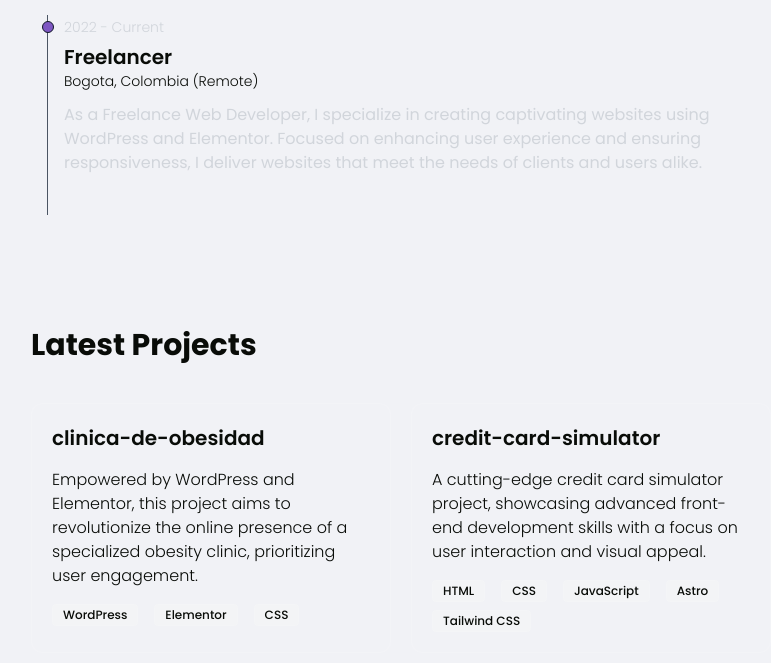
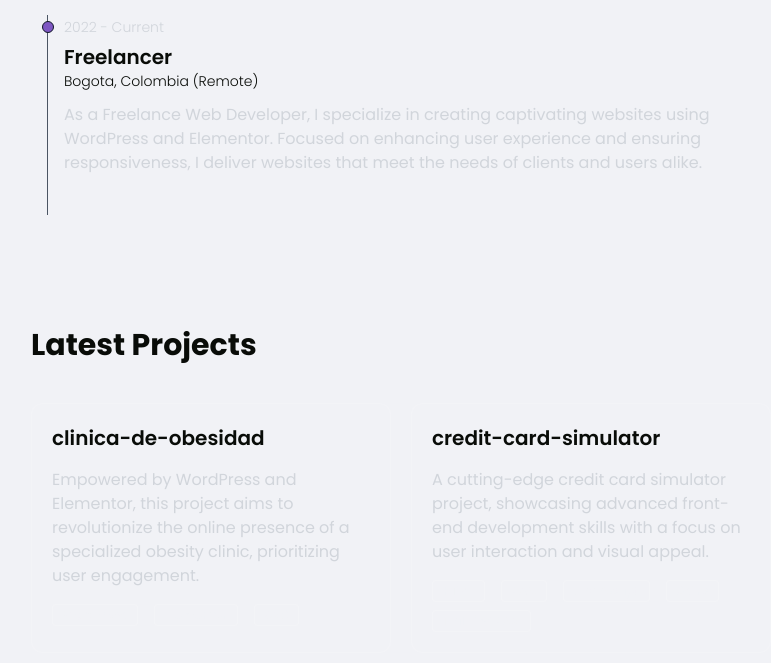
Before and after one commit to andreslopezco/portfolio-astro, an Astro site: page / in a window 1280 px wide. Shown: the part 733-1396 px from the top of the page, without its empty margins (239-1010 px from the left). Built offline with nearby package versions, Linux system fonts and the light colour scheme; Astro itself is replaced by a stand-in of ours.

Commit message:
Delete light mode

```diff
--- a/src/components/ProjectItem.astro
+++ b/src/components/ProjectItem.astro
@@ -5,14 +5,14 @@ const { title, description, img, tags, link, github } = Astro.props;
 ---
 
 <article
-  class="flex flex-col gap-4 p-5 border rounded-xl bg-white/5 border-white/10"
+  class="flex flex-col gap-4 p-5 transition border rounded-xl bg-white/5 border-white/10 hover:scale-105 hover:bg-white/10"
 >
   <h3 class="text-xl font-semibold">{title}</h3>
-  <p class="text-base font-light text-pretty">{description}</p>
+  <p class="text-base font-normal text-gray-300 text-pretty">{description}</p>
   <div class="flex flex-row flex-wrap gap-2">
     {
       tags.map((tag: unknown) => (
-        <span class="bg-gray-100 text-[--color-2] text-xs font-medium me-2 px-2.5 py-0.5 rounded dark:bg-white/5 dark:text-[--color-3] border border-white/10">
+        <span class=" text-xs font-medium me-2 px-2.5 py-0.5 rounded bg-white/5 text-[--color-3] border border-white/10">
           {tag}
         </span>
       ))
```
